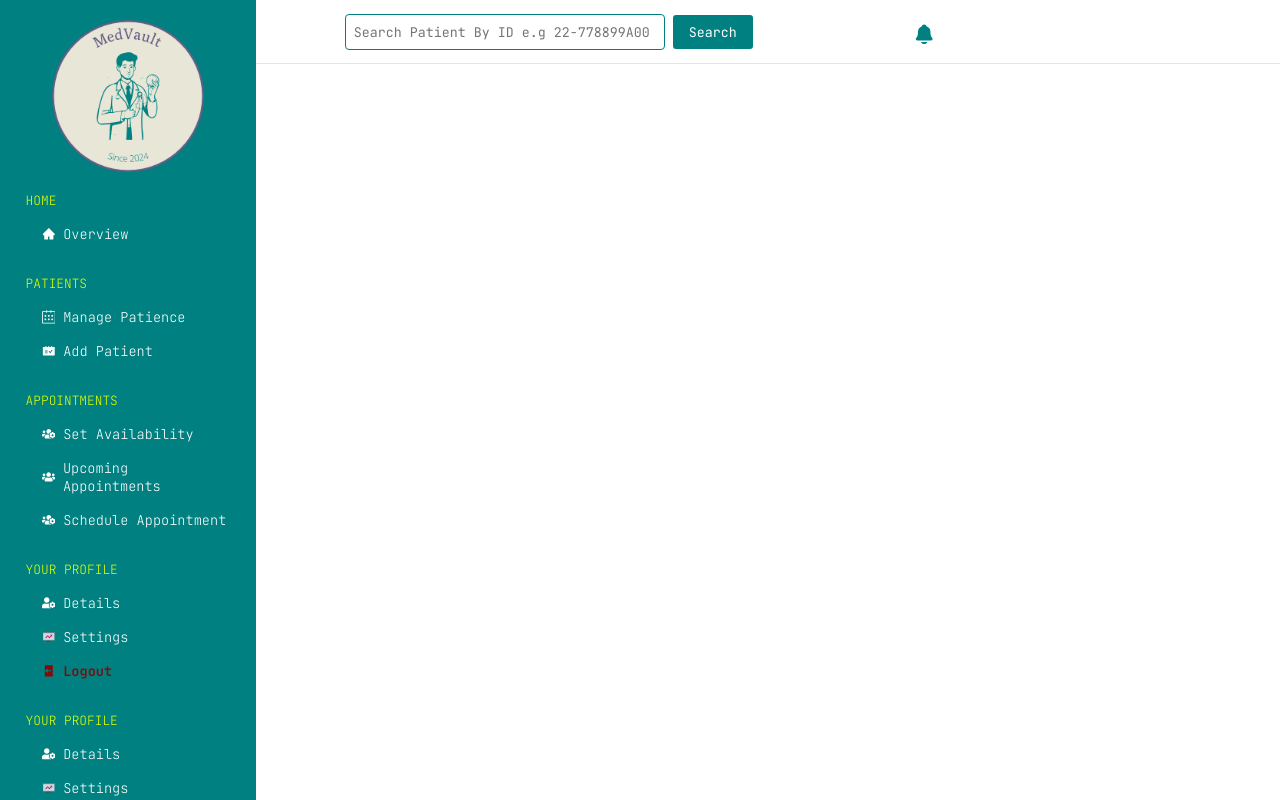
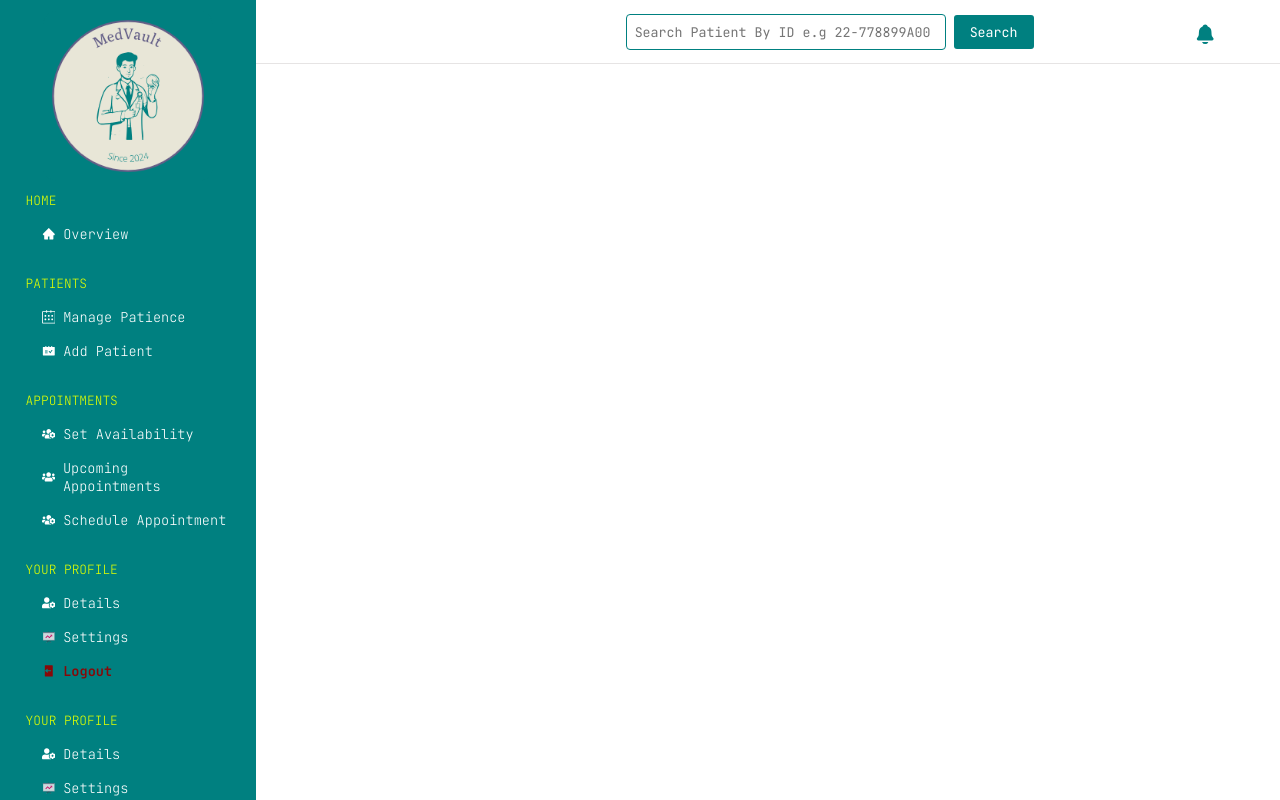
Before and after one commit to Amen-Musingarimi/medvault, a React (Create React App) app: page / in a window 1280 px wide. Built offline with nearby package versions, Linux system fonts and the light colour scheme.

Commit message:
Finish the header

```diff
--- a/src/components/header/Header.module.css
+++ b/src/components/header/Header.module.css
@@ -1,10 +1,10 @@
 .header {
   display: flex;
   align-items: center;
-  justify-content: center;
+  justify-content: flex-end;
   gap: 10rem;
   width: 100%;
-  padding: 1rem;
+  padding: 1rem 4rem;
   border-bottom: 1px solid #e6e4e4;
   top: 0;
   height: 4rem;
```
